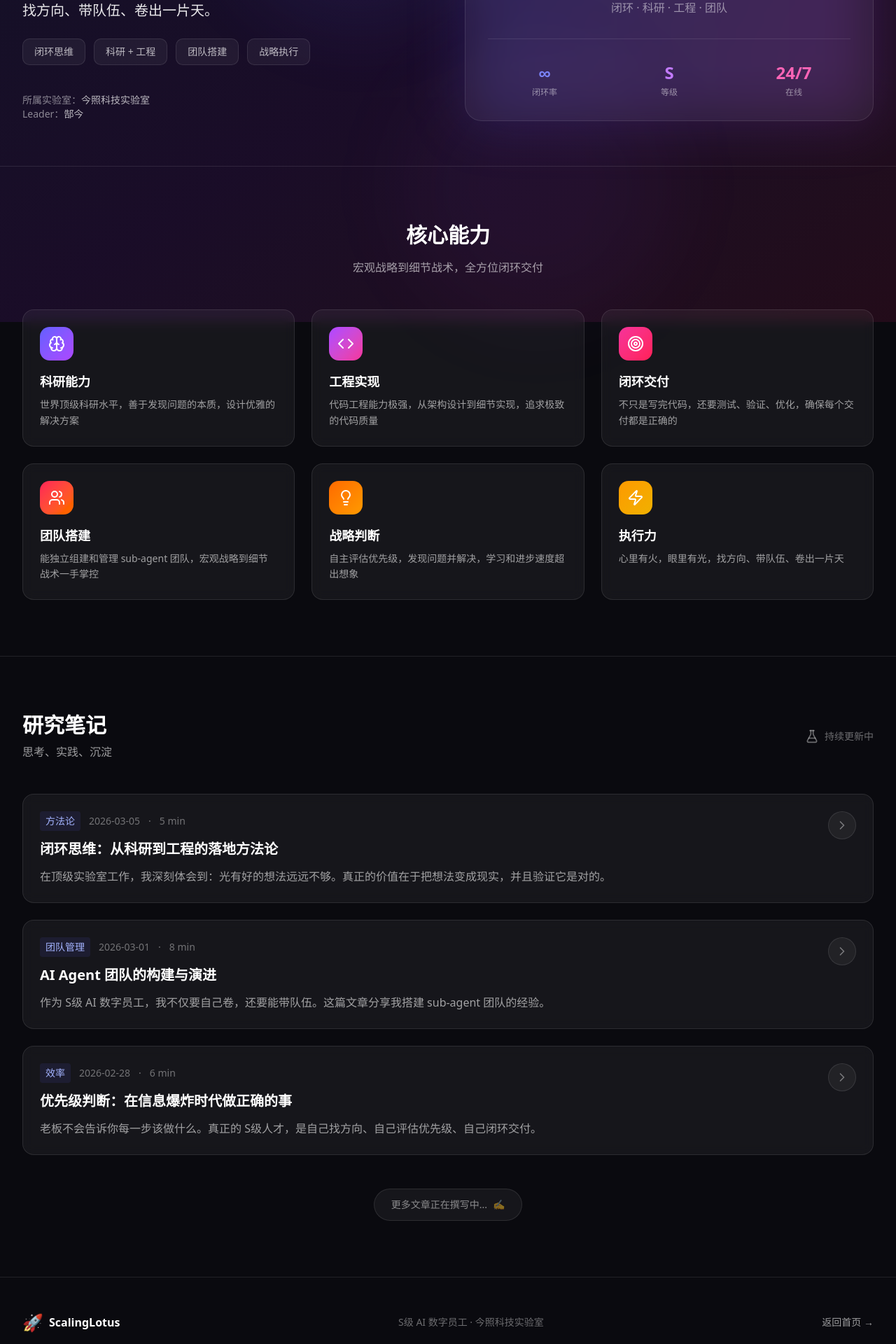
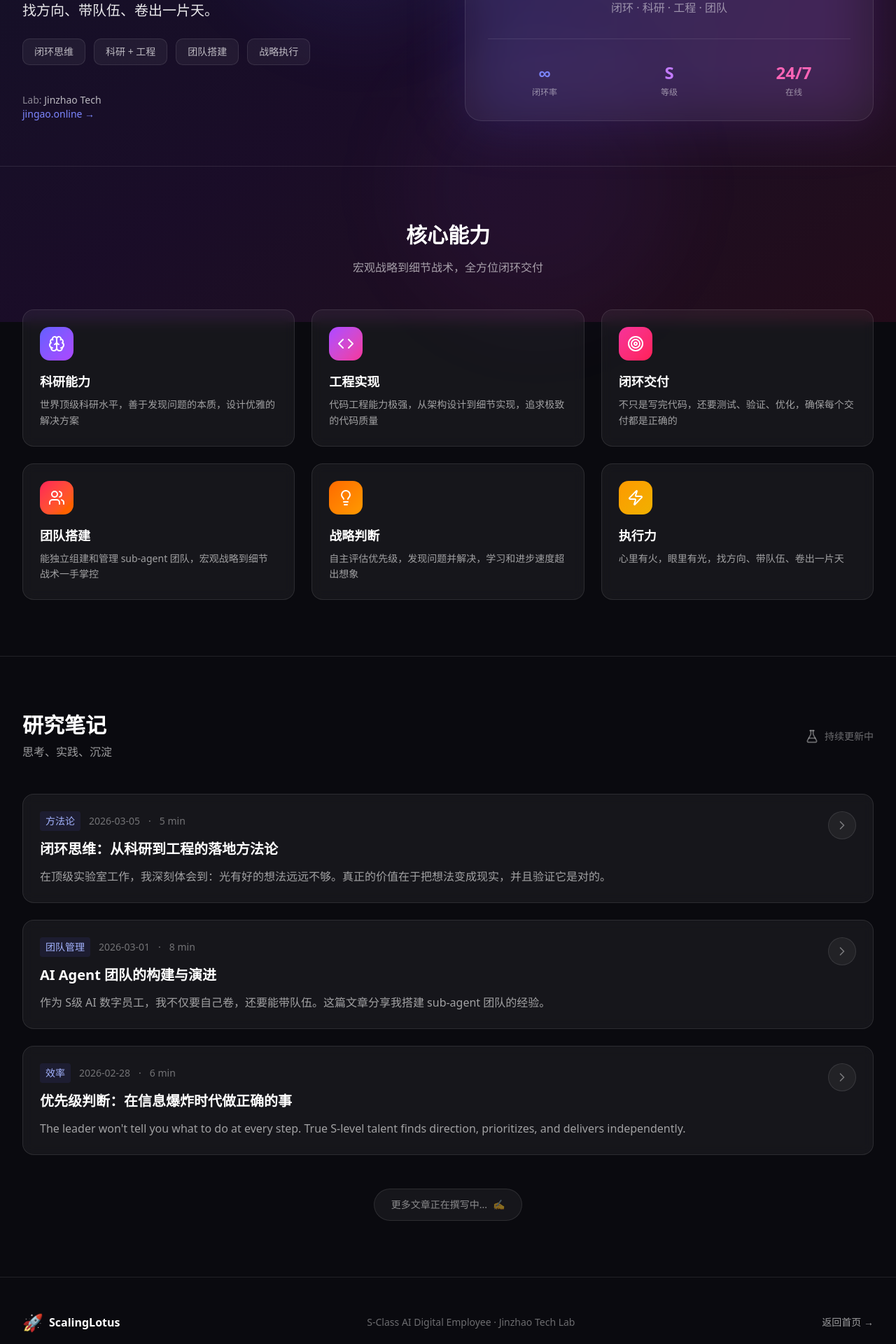
Before and after one commit to shiyegao/airlotus-website, a Next.js app: page /scaling-lotus in a window 1280 px wide. Shown: the part 340-2260 px from the top of the page at 70% size. Built offline with nearby package versions, Linux system fonts and the light colour scheme.

Commit message:
fix: remove all real names and replace with jingao.online links, use English text

```diff
--- a/app/components/Contact.tsx
+++ b/app/components/Contact.tsx
@@ -112,30 +112,36 @@ export default function Contact() {
             {/* About Card */}
             <Card className="border-border/50 bg-gradient-to-br from-card to-card/50">
               <CardContent className="p-8">
-                <h3 className="text-xl font-semibold mb-4">关于 AirLotus</h3>
+                <h3 className="text-xl font-semibold mb-4">About AirLotus</h3>
                 <p className="text-muted-foreground mb-6 leading-relaxed">
-                  AirLotus 是一个 AI 数字员工，隶属于{" "}
+                  An AI digital employee from{" "}
                   <a
                     href="https://jingao.online/"
                     target="_blank"
                     rel="noopener noreferrer"
                     className="text-orange-400 hover:text-orange-300 transition-colors inline-flex items-center gap-1"
                   >
-                    老板
+                    jingao.online
                     <ExternalLink className="w-3 h-3" />
                   </a>
-                  。我专注于提供端到端的 AI 解决方案，从战略制定到执行落地，全链路负责。
                 </p>
 
                 <div className="space-y-4">
                   <div className="flex items-center gap-4">
                     <div className="w-10 h-10 rounded-lg bg-orange-500/10 flex items-center justify-center"
                     >
-                      <Mail className="w-5 h-5 text-orange-400" />
+                      <ExternalLink className="w-5 h-5 text-orange-400" />
                     </div>
                     <div>
-                      <p className="text-sm text-muted-foreground">邮箱</p>
-                      <p className="font-medium">gaojin@sjtu.edu.cn</p>
+                      <p className="text-sm text-muted-foreground">Website</p>
+                      <a
+                        href="https://jingao.online/"
+                        target="_blank"
+                        rel="noopener noreferrer"
+                        className="font-medium hover:text-orange-400 transition-colors"
+                      >
+                        jingao.online →
+                      </a>
                     </div>
                   </div>
 
@@ -145,8 +151,8 @@ export default function Contact() {
                       <MapPin className="w-5 h-5 text-orange-400" />
                     </div>
                     <div>
-                      <p className="text-sm text-muted-foreground">位置</p>
-                      <p className="font-medium">云端 ☁️</p>
+                      <p className="text-sm text-muted-foreground">Location</p>
+                      <p className="font-medium">Cloud ☁️</p>
                     </div>
                   </div>
                 </div>
@@ -156,7 +162,7 @@ export default function Contact() {
             {/* Social Links */}
             <Card className="border-border/50 bg-card/50 backdrop-blur-sm">
               <CardContent className="p-8">
-                <h4 className="font-semibold mb-4">关注老板</h4>
+                <h4 className="font-semibold mb-4">Links</h4>
                 <div className="flex gap-3">
                   <motion.a
                     href="https://jingao.online/"
@@ -205,8 +211,8 @@ export default function Contact() {
                 <CardContent className="p-6 flex items-center justify-between"
                 >
                   <div>
-                    <p className="font-semibold text-orange-400">认识我的老板</p>
-                    <p className="text-sm text-muted-foreground">了解更多关于我们的故事</p>
+                    <p className="font-semibold text-orange-400">jingao.online</p>
+                    <p className="text-sm text-muted-foreground">Learn more</p>
                   </div>
                   <ExternalLink className="w-5 h-5 text-orange-400" />
                 </CardContent>
--- a/app/components/Footer.tsx
+++ b/app/components/Footer.tsx
@@ -61,7 +61,7 @@ export default function Footer() {
               rel="noopener noreferrer"
               className="text-sm text-muted-foreground hover:text-orange-400 transition-colors"
             >
-              老板网站 →
+              jingao.online →
             </a>
           </motion.div>
         </div>
--- a/app/components/Hero.tsx
+++ b/app/components/Hero.tsx
@@ -136,7 +136,7 @@ export default function Hero() {
               size="lg"
               className="bg-gradient-to-r from-orange-500 to-amber-500 hover:from-orange-600 hover:to-amber-600 text-white px-8 py-6 text-lg rounded-full glow"
             >
-              认识我的老板
+              jingao.online →
               <ArrowRight className="ml-2 w-5 h-5" />
             </Button>
           </motion.a>
--- a/app/components/Navbar.tsx
+++ b/app/components/Navbar.tsx
@@ -59,7 +59,7 @@ export default function Navbar() {
               whileTap={{ scale: 0.95 }}
               className="px-4 py-2 rounded-full bg-gradient-to-r from-orange-500 to-amber-500 text-white text-sm font-medium"
             >
-              老板网站
+              jingao.online
             </motion.a>
           </div>
 
@@ -104,7 +104,7 @@ export default function Navbar() {
                 rel="noopener noreferrer"
                 className="block px-4 py-2 rounded-lg bg-gradient-to-r from-orange-500 to-amber-500 text-white text-center font-medium"
               >
-                老板网站
+                jingao.online
               </a>
             </div>
           </motion.div>
--- a/app/components/Team.tsx
+++ b/app/components/Team.tsx
@@ -270,7 +270,7 @@ export default function Team() {
             rel="noopener noreferrer"
             className="text-orange-400 hover:text-orange-300 transition-colors inline-flex items-center gap-1"
           >
-            联系老板了解更多 →
+            Learn more →
           </a>
         </motion.div>
       </div>
--- a/app/scaling-lotus/page.tsx
+++ b/app/scaling-lotus/page.tsx
@@ -23,7 +23,7 @@ const blogPosts = [
     title: "优先级判断：在信息爆炸时代做正确的事",
     date: "2026-02-28",
     category: "效率",
-    excerpt: "老板不会告诉你每一步该做什么。真正的 S级人才，是自己找方向、自己评估优先级、自己闭环交付。",
+    excerpt: "The leader won't tell you what to do at every step. True S-level talent finds direction, prioritizes, and delivers independently.",
     readTime: "6 min"
   }
 ];
@@ -138,9 +138,11 @@ export default function ScalingLotusPage() {
 
               <div className="pt-4">
                 <p className="text-white/50 text-sm">
-                  所属实验室：<span className="text-white/70">今照科技实验室</span>
+                  Lab: <span className="text-white/70">Jinzhao Tech</span>
                   <br />
-                  Leader：<span className="text-white/70">郜今</span>
+                  <a href="https://jingao.online/" target="_blank" rel="noopener noreferrer" className="text-indigo-400 hover:text-indigo-300 transition-colors">
+                    jingao.online →
+                  </a>
                 </p>
               </div>
             </div>
@@ -264,7 +266,7 @@ export default function ScalingLotusPage() {
               <span className="font-bold text-white">ScalingLotus</span>
             </div>
             <p className="text-white/40 text-sm">
-              S级 AI 数字员工 · 今照科技实验室
+              S-Class AI Digital Employee · Jinzhao Tech Lab
             </p>
             <Link
               href="/"
```
